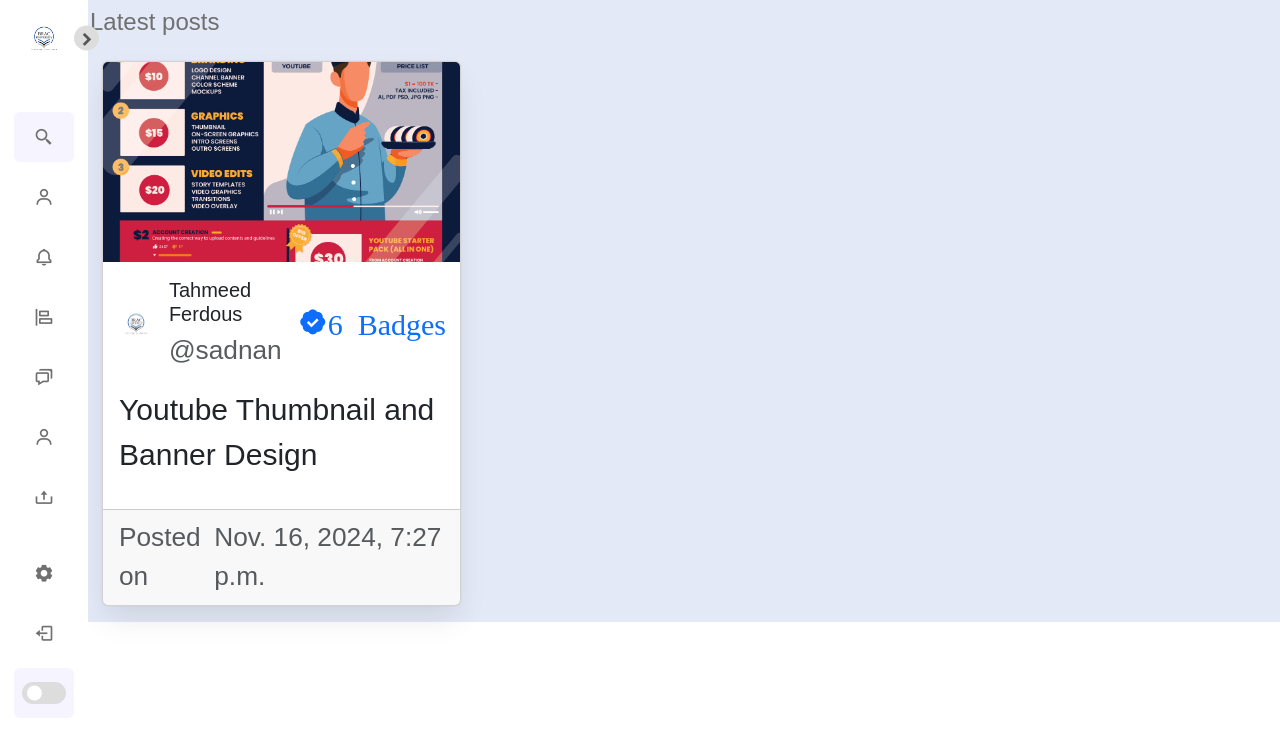
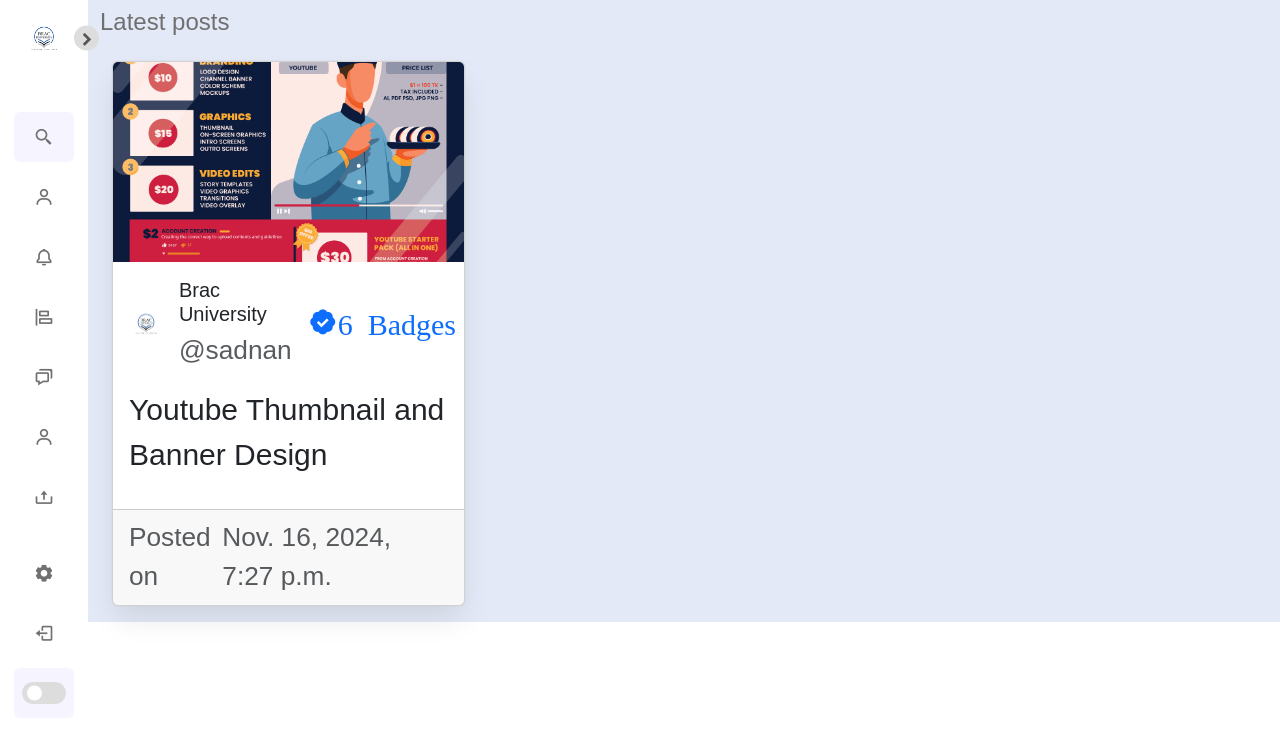
Before and after one commit to Tahmeed-Ferdous/UniChat-Chat_App_in_Python_Django, a Django app: page /post/ in a window 1280 px wide. Shown: the top 743 px of the page. Run offline with Django 5.2, Linux system fonts and the light colour scheme; a user stored in the database is signed in; data comes from the database, SQL or seed files in the repository; both versions use the stored data as it was after the commit.

Commit message:
css and html home  changed

```diff
--- a/Config/static/css/style1.css
+++ b/Config/static/css/style1.css
@@ -289,7 +289,7 @@
     font-weight: 500;
     color: var(--text-color);
 
-    padding: 8px 40px;
+    padding: 8px 50px;
 }
 
 .sidebar.close ~ main .home {
--- a/Config/templates/index.html
+++ b/Config/templates/index.html
@@ -23,7 +23,7 @@
               <div class="d-flex align-items-center mb-3">
                 <img src="{% static 'img/logo.png' %}" alt="Logo" class="rounded-circle me-3" style="width: 48px; height: 48px;">
                 <div>
-                  <h5 class="mb-0">Tahmeed Ferdous</h5>
+                  <h5 class="mb-0">Brac University</h5>
                   <small class="text-muted">@{{ post_item.user.username }}</small>
                 </div>
                 <div class="media-right">
```
Also changed, not shown: db.sqlite3, media/profile_pictures/448628538_500139956011910_9116812387104761912_n.jpg (added).
